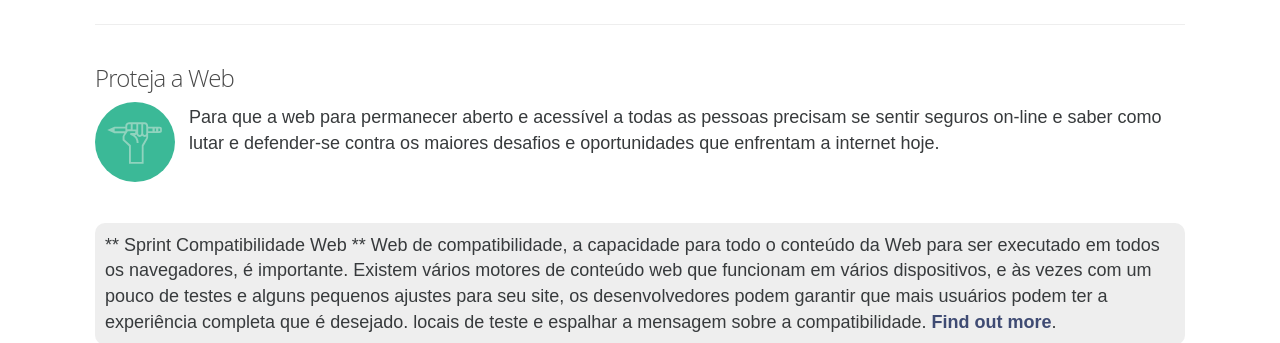
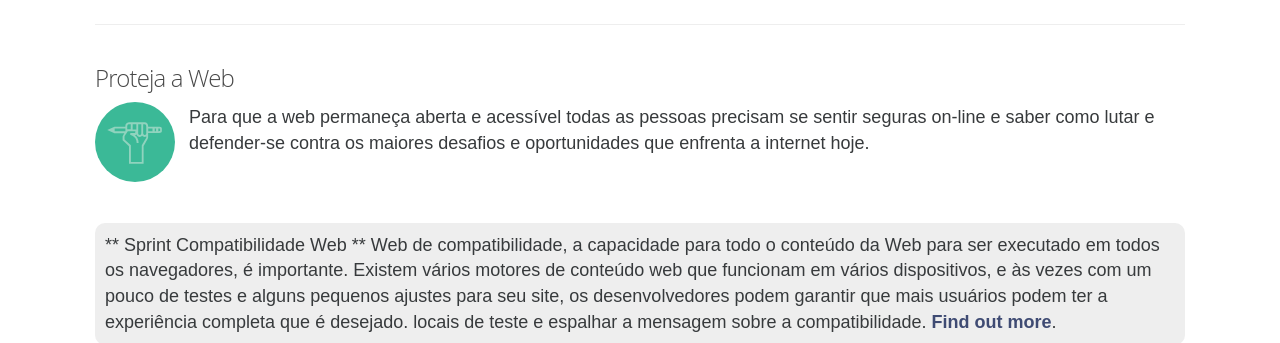
Before and after one commit to mozilla/activate.mozilla.community, a Jekyll site: the page built from _pages/pt/activities.md, in a window 1280 px wide. Shown: the part 1417-1760 px from the top of the page. Built offline with Jekyll 4.4.1, drawn with Linux system fonts in a browser that asks for light colours; some web fonts are replaced.

Commit message:
Portuguese rules

```diff
--- a/_pages/pt/activities.md
+++ b/_pages/pt/activities.md
@@ -79,7 +79,7 @@ Isto irá avançar WebVR, uma plataforma aberta para a realidade virtual que uti
 
 <img src="/asserts/img/icon-protect.svg" alt="protect" class="left img-circle activity-img">
 
-Para que a web para permanecer aberto e acessível a todas as pessoas precisam se sentir seguros on-line e saber como lutar e defender-se contra os maiores desafios e oportunidades que enfrentam a internet hoje.
+Para que a web permaneça aberta e acessível todas as pessoas precisam se sentir seguras on-line e saber como lutar e defender-se contra os maiores desafios e oportunidades que enfrenta a internet hoje.
 
 
 {: .clear}
```
